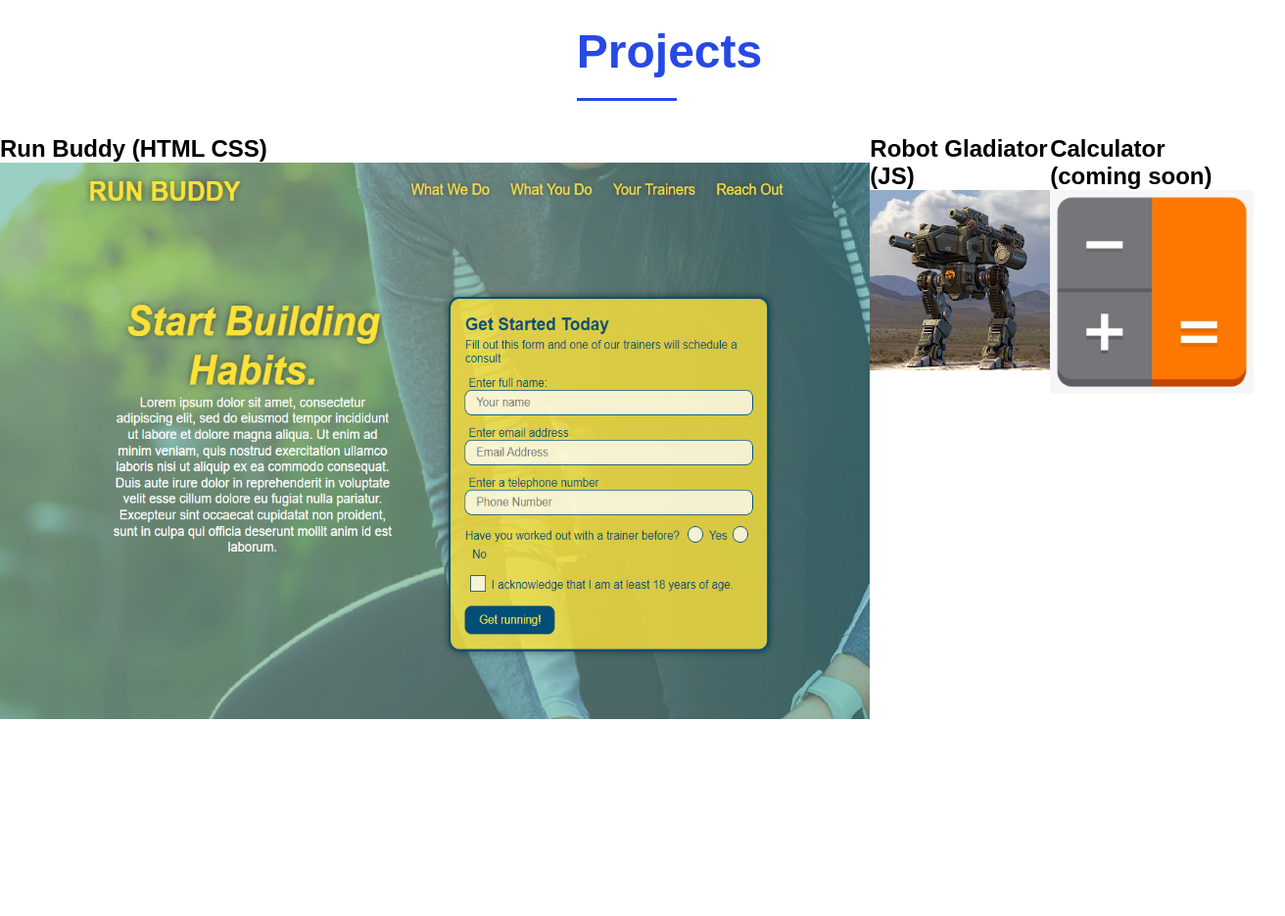
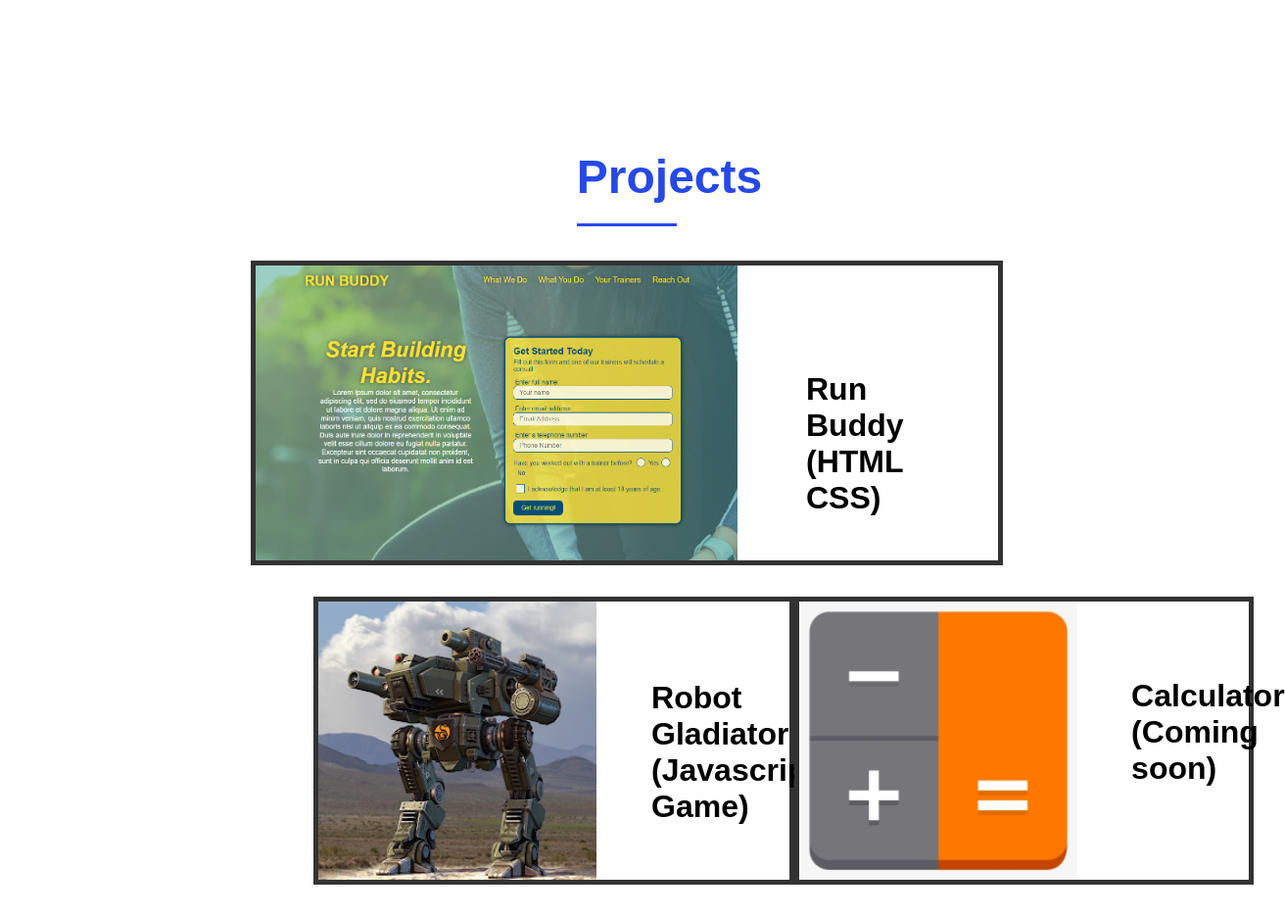
Before and after one commit to tmunkhb/Challenge2.version2, a plain HTML site: page index.html in a window 1280 px wide. Shown: the part 1280-2215 px from the top of the page at 98% size, 1312 px wide, since content can reach past the window. Before the commit the page ends 2018 px from the top, so only its background shows below. Drawn offline with Linux system fonts and the light colour scheme.

Commit message:
added projects section

```diff
--- a/css/style.css
+++ b/css/style.css
@@ -4,6 +4,9 @@
     font-family: sans-serif;
 }
 
+body {
+    background-color: #ffffff;
+}
 .hero {
     position: relative;
     width: 100%;
@@ -104,21 +107,95 @@ img {
     line-height: 1.7;
     color: black;
     width: 80%;
-    margin: 0 auto;
+    margin: 0 auto 10%;
     font-size: 20px;
     text-align: center;
 }
 
-.boxes {
+
+
+.box1 {
     display: flex;
-    height: 100%;
-    width: 100%;
+    border: 5px solid #333;
+    margin-bottom: 2rem;
+    margin-left: 20%;
+    margin-right: 20%;
+
 }
 
+.img1 {
+    flex: 3;
+    background-size: cover;
+    background-position: center;
+}
+
+.runbuddy {
+    margin: 2rem;
+    flex: 1;
+    padding-top: 10%;
+    padding-left: 5%;
+
+}
+
+.runbuddy h3{
+    font-size: 2rem;
+    font-weight: 600;
+    padding:auto;
+}
+
+.container {
+    display: flex;
+    margin-left: 25%;
+
+}
 .box2 {
-    height: 50%;
+    display: flex;
+    border: 5px solid #333;
+    margin-bottom: 2rem;
+
+}
+
+.img2 {
+    flex:none;
+    background-size:cover;
+    background-position: center;
+}
+
+.robotgladiator {
+    margin: 2rem;
+    flex: 1;
+    padding-top: 10%;
+    padding-left: 5%;
+
+}
+.robotgladiator h3{
+    font-size: 2rem;
+    font-weight: 600;
+    padding:auto;
 }
 
 .box3 {
-    height: 50%;
+    display: flex;
+    border: 5px solid #333;
+    margin-bottom: 2rem;
+
 }
+
+.img3 {
+    flex:none;
+    background-size:cover;
+    background-position: center;
+}
+
+.calculator {
+    margin: 2rem;
+    flex: 1;
+    padding-top: 10%;
+    padding-left: 5%;
+
+}
+.calculator h3{
+    font-size: 2rem;
+    font-weight: 600;
+    padding:auto;
+}
--- a/index.html
+++ b/index.html
@@ -12,7 +12,7 @@
    <!--Hero Section-->
     <div class="hero">
         <nav>
-            <h2>Something Here Later</h2>
+            <h2>Portfolio</h2>
             <ul>
                 <li><a href="#">Home</a></li>
                 <li><a href="#about">About Me</a></li>
@@ -36,33 +36,67 @@
     <section id="about" class="about-me">
         <h2 class="section-title">About</h2>
         </div>
-            <p> butcher selfies chambray shabby chic gentrify readymade yr Echo Park XOXO Tumblr normcore Banksy direct trade Blue
-            Bottle chillwave you probably haven't heard of them single-origin coffee Vice fanny pack fixie Odd Future Austin
-            fingerstache pickled twee synth Wes Anderson Thundercats viral bitters flannel meggings narwhal Marfa Schlitz
-            sustainable Intelligentsia umami deep v craft
-            </p>
+            <p> butcher selfies chambray shabby chic gentrify readymade yr Echo Park XOXO Tumblr normcore Banksy direct trade Blue Bottle chillwave you probably haven't heard of them single-origin coffee Vice fanny pack fixie Odd Future Austin fingerstache pickled twee synth Wes Anderson Thundercats viral bitters flannel meggings narwhal Marfa Schlitz sustainable Intelligentsia umami deep v craft </p>
         </div>
     </section>
 
-    <!--Projects Section-->
-    <section id="projects">
-      <h2 class="section-title">Projects</h2>
-       <div class="boxes">
+    <section id="projects" class="">
+        <h2 class="section-title">Projects</h2>
+
         <div class="box1">
-            <h2 class="run-buddy title">Run Buddy (HTML CSS)</h2>
-            <img src="./images/run-buddy.PNG" class="run-buddy">
+            <div class="img1">
+                <img src="./images/run-buddy.PNG">
+            </div>
+            <div class="runbuddy">
+                <h3>Run Buddy<br>
+                    (HTML CSS)</h3>
+            </div>
         </div>
-        <div class="box2">
-            <h2 class="robot-gladiator title">Robot Gladiator (JS)</h2>
-            <img src="./images/robotgladiator2.webp" class="robot-gladiator">
+
+        <div class="container">
+            <div class="box2">
+                <div class="img2">
+                    <img src="./images/robotgladiator2.webp">
+                </div>
+                <div class="robotgladiator">
+                    <h3>Robot Gladiator<br>
+                        (Javascript Game)</h3>
+                </div>
+            </div>
+
+            <div class="box3">
+                <div class="img3">
+                    <img src="./images/calculator.png">
+                </div>
+                <div class="calculator">
+                    <h3>Calculator<br>
+                        (Coming soon)</h3>
+                </div>
+            </div>
         </div>
-        <div class="box3">
-            <h2 class="calculator title">Calculator (coming soon)</h2>
-            <img src="./images/calculator.png" class="calculator">
-        </div>
-       </div>
+    </section>
 
-    </section>
+
+
+
+
+
+
+
+
+
+
+
+
+
+
+
+
+
+
+
+
+
 
 
 
```
